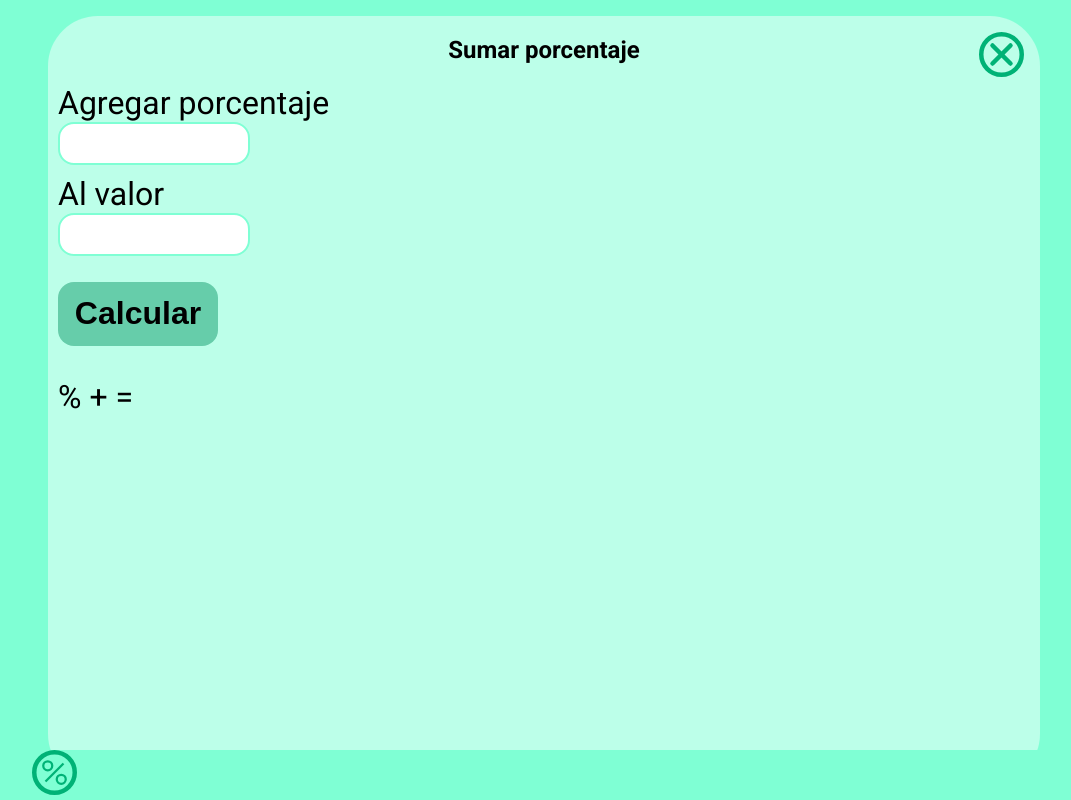
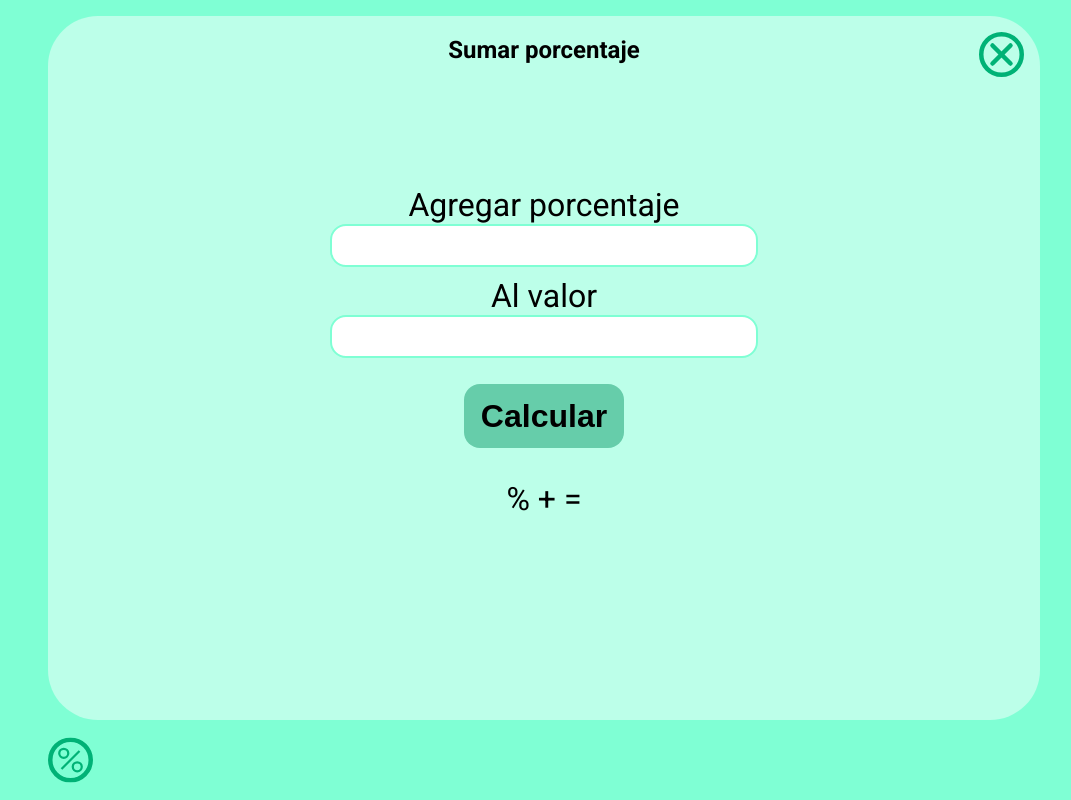
Before and after one commit to PabliNet/porcentajes, a plain HTML site: page add-percent.html in a window 1280 px wide. Shown: the whole page, without its empty margins (96-1167 px from the left). Drawn offline with Linux system fonts and the light colour scheme.

Commit message:
segundo commit

```diff
--- a/add-percent.html
+++ b/add-percent.html
@@ -9,11 +9,11 @@
 <body>
   <main>
     <h2>Sumar porcentaje</h2>
-    <from>
+    <form>
       <div class="row"><input type="number" id="n-percent"><label for="n-percent">Agregar porcentaje</label></div>
       <div class="row"><input type="number" id="n-total"><label for="n-total">Al valor</label></div>
       <div><button id="add-percent"></button></div>
-    </from>
+    </form>
   </main>
   <script type="module" src="/js/scripts.js"></script>
 </body>
--- a/js/_mouse.js
+++ b/js/_mouse.js
@@ -72,6 +72,10 @@ export const clic = e => {
 
   if (e.target.classList.contains('logo-colors')) {
     document.querySelector('nav').classList.toggle('menu-show')
+  } else if (e.target.tagName.toLowerCase() != 'a') {
+    if (document.querySelector('nav').classList.contains('menu-show')) {
+      document.querySelector('nav').classList.remove('menu-show')
+    }
   }
 },
 //
--- a/scss/_footer.scss
+++ b/scss/_footer.scss
@@ -12,7 +12,12 @@ footer {
 }
 
 .logo {
+  position: absolute;
+  top: 50%;
+  left: 1em;
   width: $icon-width;
   aspect-ratio: 1;
   cursor: pointer;
+
+  transform: translateY(-50%);
 }
--- a/scss/_main.scss
+++ b/scss/_main.scss
@@ -1,8 +1,7 @@
 main {
   flex-grow: 1;
   position: relative;
-  margin-bottom: $footer-height;
-  margin: 1em;
+  margin: 1em 1em $footer-height 1em;
   padding: 0 10px;
   border-radius: 50px;
   background-color: var(--bg-main);
@@ -53,7 +52,7 @@ form {
 }
 
 input {
-  width: 6em;
+  width: 100%;
   padding: .25 .5em;
 
   border: {
@@ -64,7 +63,7 @@ input {
   }
   color: var(--text);
   text-align: center;
-  font-size: 2em;
+  font-size: var(--main-font-size);
 
   &:focus {
     border-color: var(--text-a);
@@ -90,7 +89,7 @@ button {
     size: 0em;
     radius: .5em;
   }
-  font-size: 2em;
+  font-size: var(--main-font-size);
   background-color: var(--bg-button);
   color: var(--text);
   font-weight: 900;
@@ -144,7 +143,7 @@ button {
 }
 
 .result {
-  font-size: 2em;
+  font-size: var(--main-font-size);
 }
 
 .close {
--- a/scss/setting/_variables.scss
+++ b/scss/setting/_variables.scss
@@ -1,4 +1,9 @@
-$footer-height: 50px;
+$footer-height: 5em;
 $icon-width: 45px;
 $header-height: 100px;
+$main-font-size: 2em;
 $menu-width: 250px;
+
+:root {
+  --main-font-size: #{$main-font-size};
+}
```
Also changed, not shown: css/styles.css, increased-percent.html (renamed from increased.html), 1 other file.
